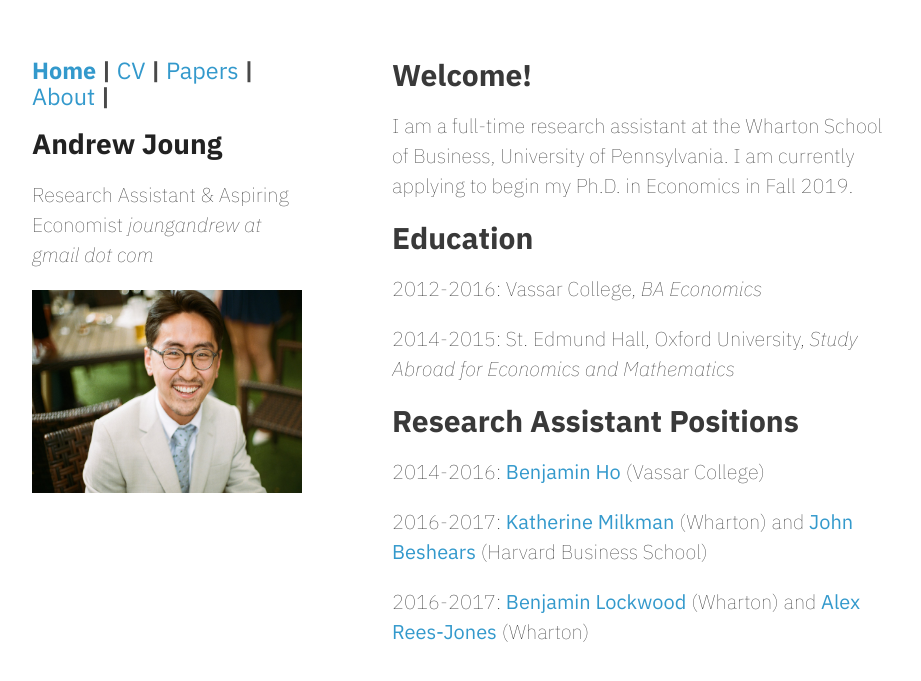
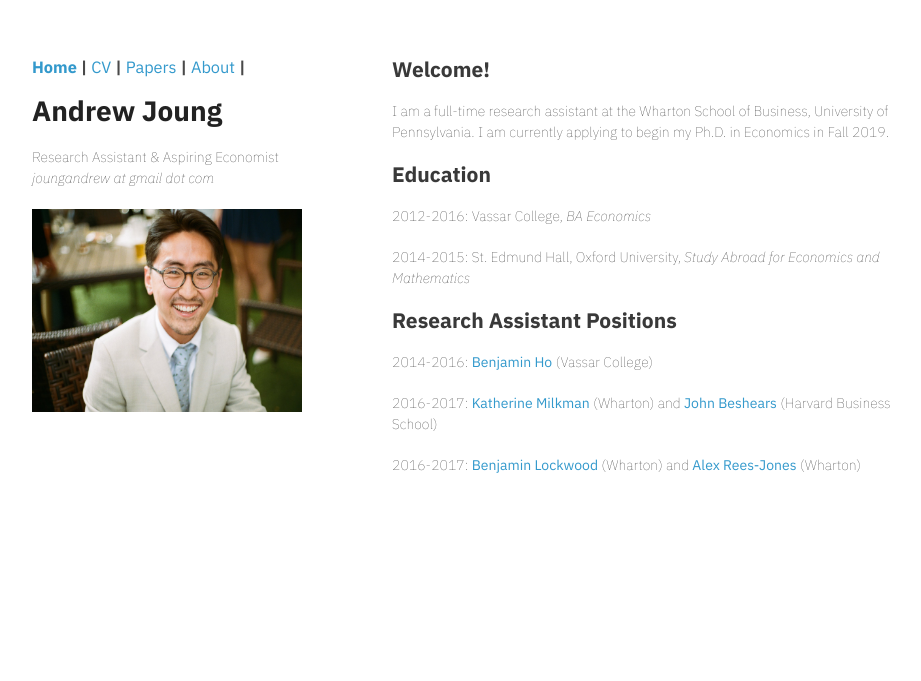
Before and after one commit to sxfinance/sxia.github.io, a Jekyll site: the page index.html, which Jekyll copies as it is, in a window 1280 px wide. Shown: the top 681 px of the page, without its empty margins (178-1099 px from the left). Built offline with Jekyll 4.4.1, drawn with Linux system fonts in a browser that asks for light colours.

Commit message:
Update styles.css

```diff
--- a/stylesheets/styles.css
+++ b/stylesheets/styles.css
@@ -2,7 +2,7 @@
 
 body {
   padding:50px;
-  font:20px/1.5 "IBM Plex Sans", sans-serif;
+  font:14px/1.5 "IBM Plex Sans", sans-serif;
   color:#222;
   font-weight:300;
 }
```
